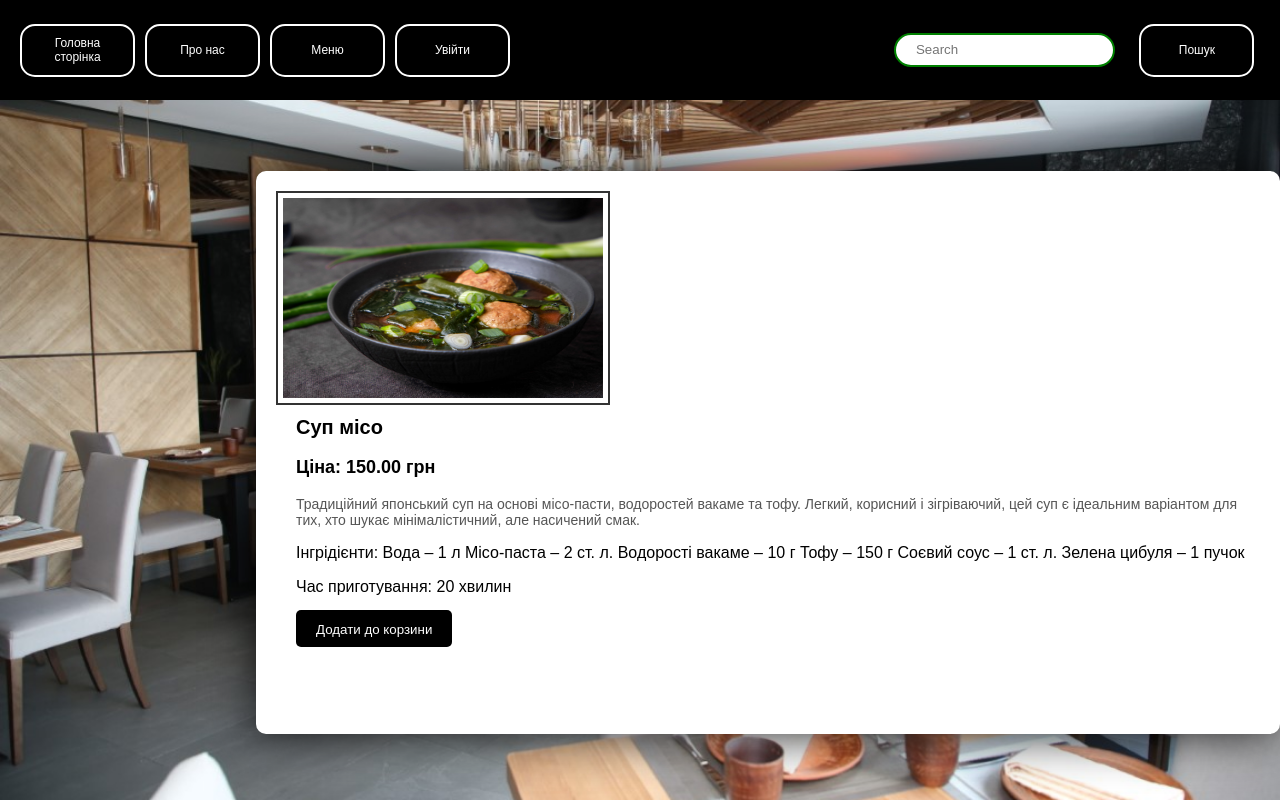
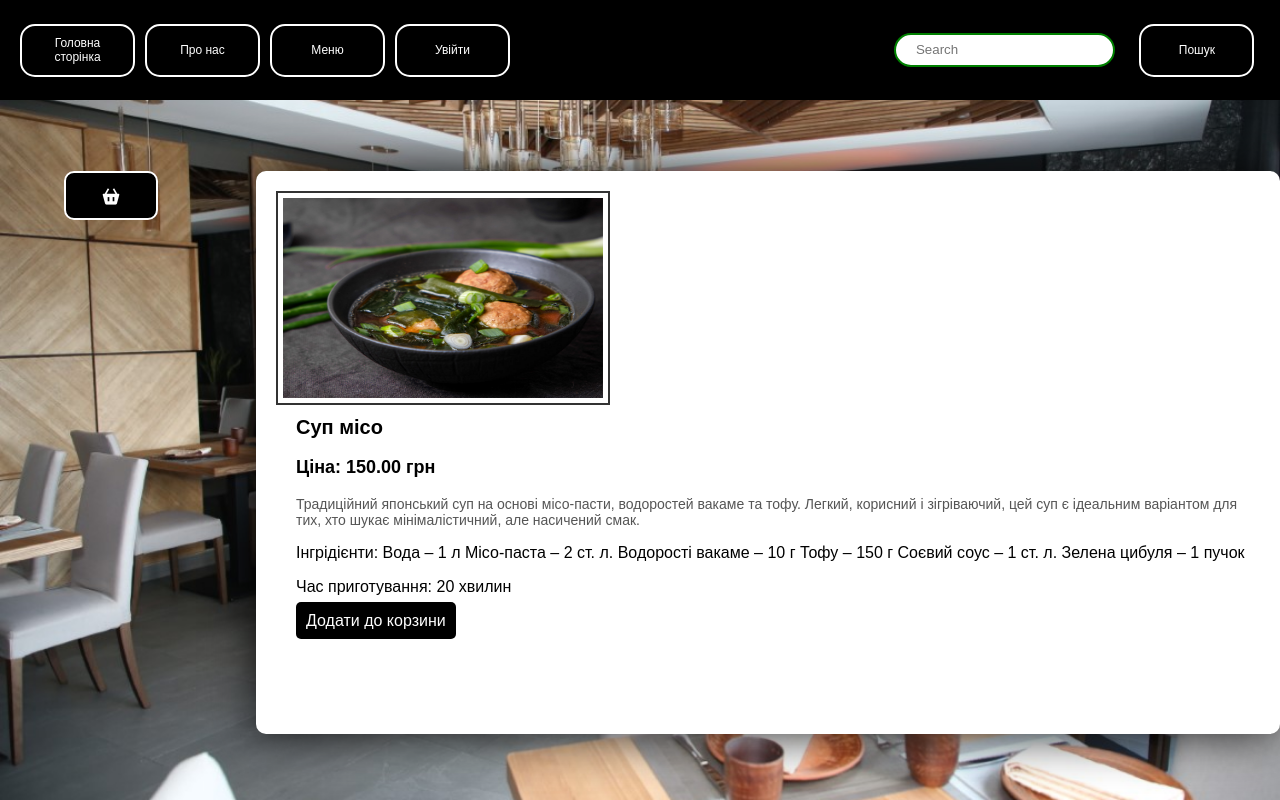
Before and after one commit to Ruslan-LT/RestaurantProject, a Django app: page /main_page/normal_food/sup-miso/ in a window 1280 px wide. Run offline with Django 4.2, Linux system fonts and the light colour scheme; data comes from the database, SQL or seed files in the repository.

Commit message:
Виправлено кнопку Додати до корзини на сторінці з детальною інформацію про їжу, а також додано корзину на цю ж саму сторінку

```diff
--- a/universalrestaurant/dishes/static/css/dishes_info.css
+++ b/universalrestaurant/dishes/static/css/dishes_info.css
@@ -68,7 +68,19 @@
     transition: 0.5s;
 }
 
-.add-to-cart:hover{
-    transform: scale(1.1);
 
+.but_div{
+    display: flex;
+    grid-area: 2/2/4/5;
 }
+
+.add_but_div{
+    display: inline;
+    background-color: black;
+    width: 45px;
+    height: 55px;
+}
+
+.product-info>a{
+    text-decoration: none;
+}
--- a/universalrestaurant/dishes/templates/information/index.html
+++ b/universalrestaurant/dishes/templates/information/index.html
@@ -4,7 +4,13 @@
 <link type="text/css" href="{% static 'css/dishes_info.css' %}" rel="stylesheet" />
 {% endblock %}
 {% block content %}
+<div id="cartModal" class="modal">
+  {% include 'includes/include_cart.html' %}
+</div>
 <div class="main_container" >
+    <div class="but_div">
+        {% include 'includes/include_button.html' %}
+    </div>
     <div class="product-card">
         <div class="first-card-container">
             <div class="product-image">
@@ -20,7 +26,8 @@
                 <p class="product-description">{{ dish.description }}</p>
                 <p>Інгрідієнти: {{ dish.compound }}</p>
                 <p>Час приготування: {{dish.cooking_time}}</p>
-                <a href="{% url 'cart_add' %}" class="add-to-cart">{% csrf_token %}<button class="add-to-cart">Додати до корзини</button></a>
+
+                <a href="{% url 'cart_add' %}" class="add-to-cart" data-dish-id="{{ dish.id }}" >{% csrf_token %}<div class="add_but_div">Додати до корзини</div></a>
             </div>
         </div>
     </div>
```
